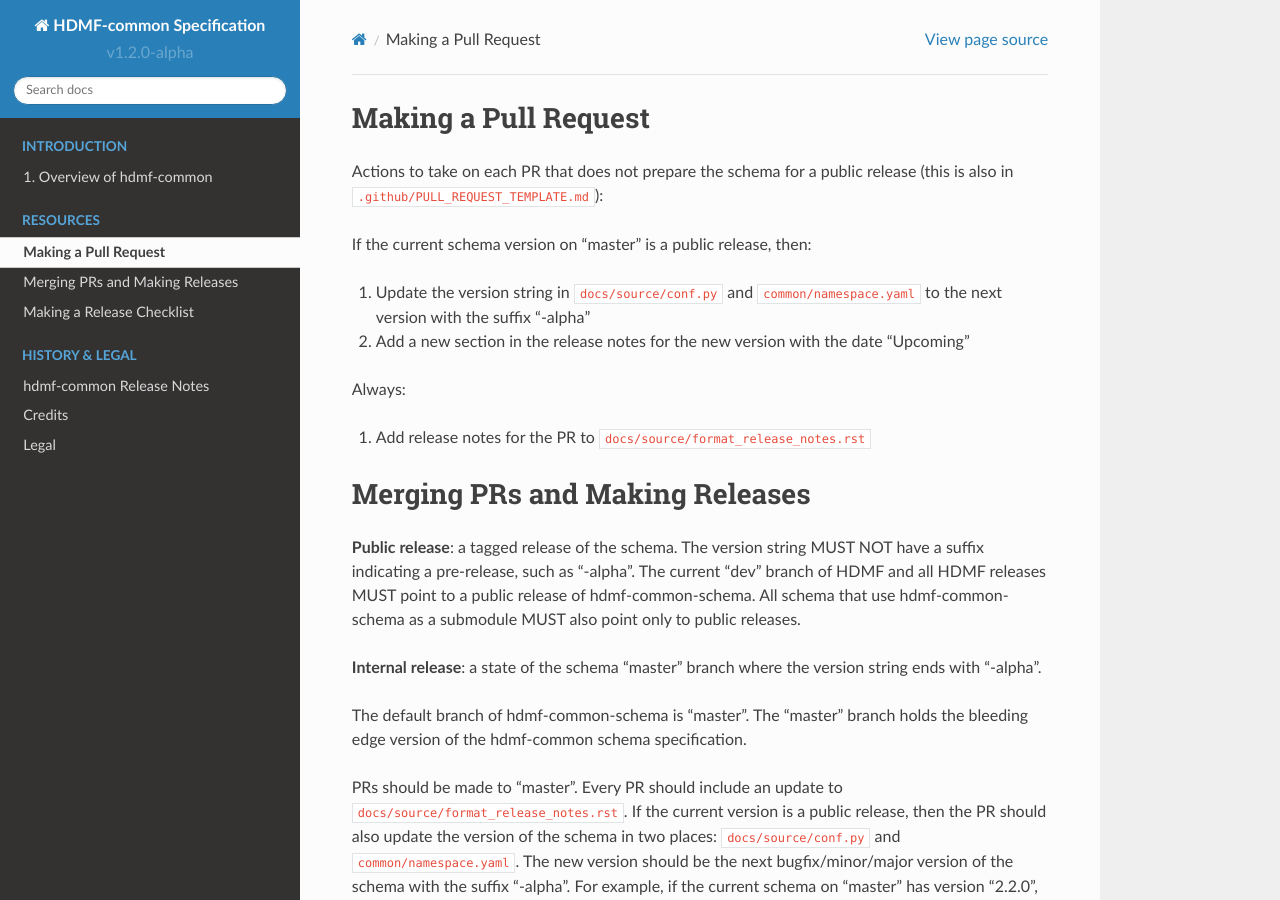
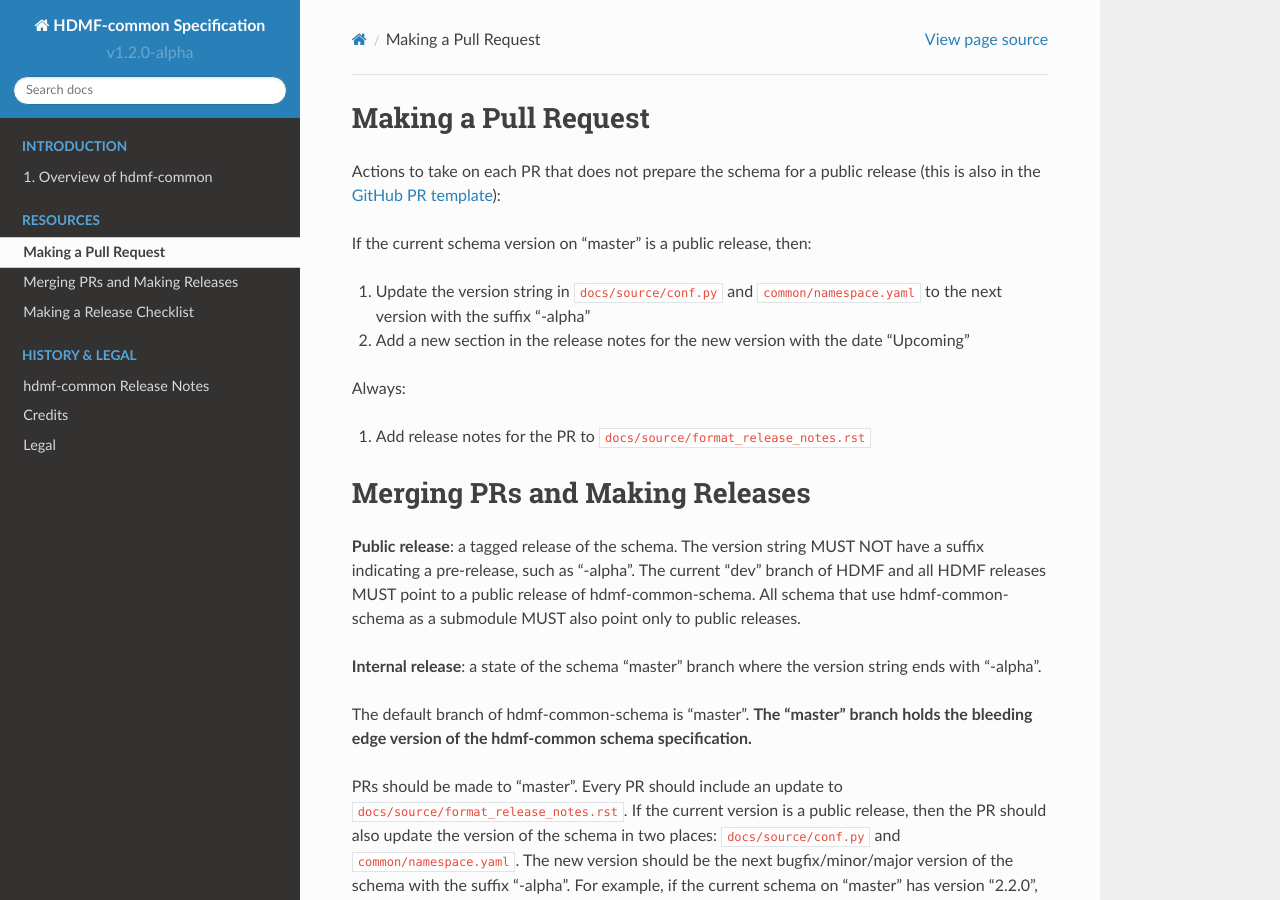
Before and after one commit to hdmf-dev/hdmf-common-schema, a Sphinx documentation site: the page built from docs/source/software_process.rst, in a window 1280 px wide and 900 px high. Built offline with Sphinx 7.4.7 and the Read the Docs theme 2.0.0, drawn with Linux system fonts in a browser that asks for light colours; some of the changed text lies outside the part shown.

Commit message:
Fix links

```diff
--- a/docs/source/software_process.rst
+++ b/docs/source/software_process.rst
@@ -2,7 +2,7 @@
 =====================
 
 Actions to take on each PR that does not prepare the schema for a public release
-(this is also in ``.github/PULL_REQUEST_TEMPLATE.md``):
+(this is also in the `GitHub PR template`_):
 
 If the current schema version on "master" is a public release, then:
 
@@ -14,6 +14,9 @@
 
 1. Add release notes for the PR to ``docs/source/format_release_notes.rst``
 
+.. _`GitHub PR template`: https://github.com/hdmf-dev/hdmf-common-schema/blob/master/.github/PULL_REQUEST_TEMPLATE.md
+
+
 Merging PRs and Making Releases
 ===============================
 
@@ -23,8 +26,8 @@
 
 **Internal release**: a state of the schema "master" branch where the version string ends with "-alpha".
 
-The default branch of hdmf-common-schema is "master". The "master" branch holds the bleeding edge version of
-the hdmf-common schema specification.
+The default branch of hdmf-common-schema is "master". **The "master" branch holds the bleeding edge version of
+the hdmf-common schema specification.**
 
 PRs should be made to "master". Every PR should include an update to ``docs/source/format_release_notes.rst``.
 If the current version is a public release, then the PR should also update the version of the schema in two places:
@@ -77,6 +80,8 @@
 1. Create release on GitHub releases page with release notes
 2. Check that the readthedocs "latest" and "stable" builds run and succeed
 
-This is also in ``.github/PULL_REQUEST_TEMPLATE/release-pr.md``.
+This checklist can also be found in the `GitHub release PR template`_.
 
 The time between merging this PR and creating a new public release should be minimized.
+
+.. _`GitHub release PR template`: https://github.com/hdmf-dev/hdmf-common-schema/blob/master/.github/PULL_REQUEST_TEMPLATE/release.md
```
